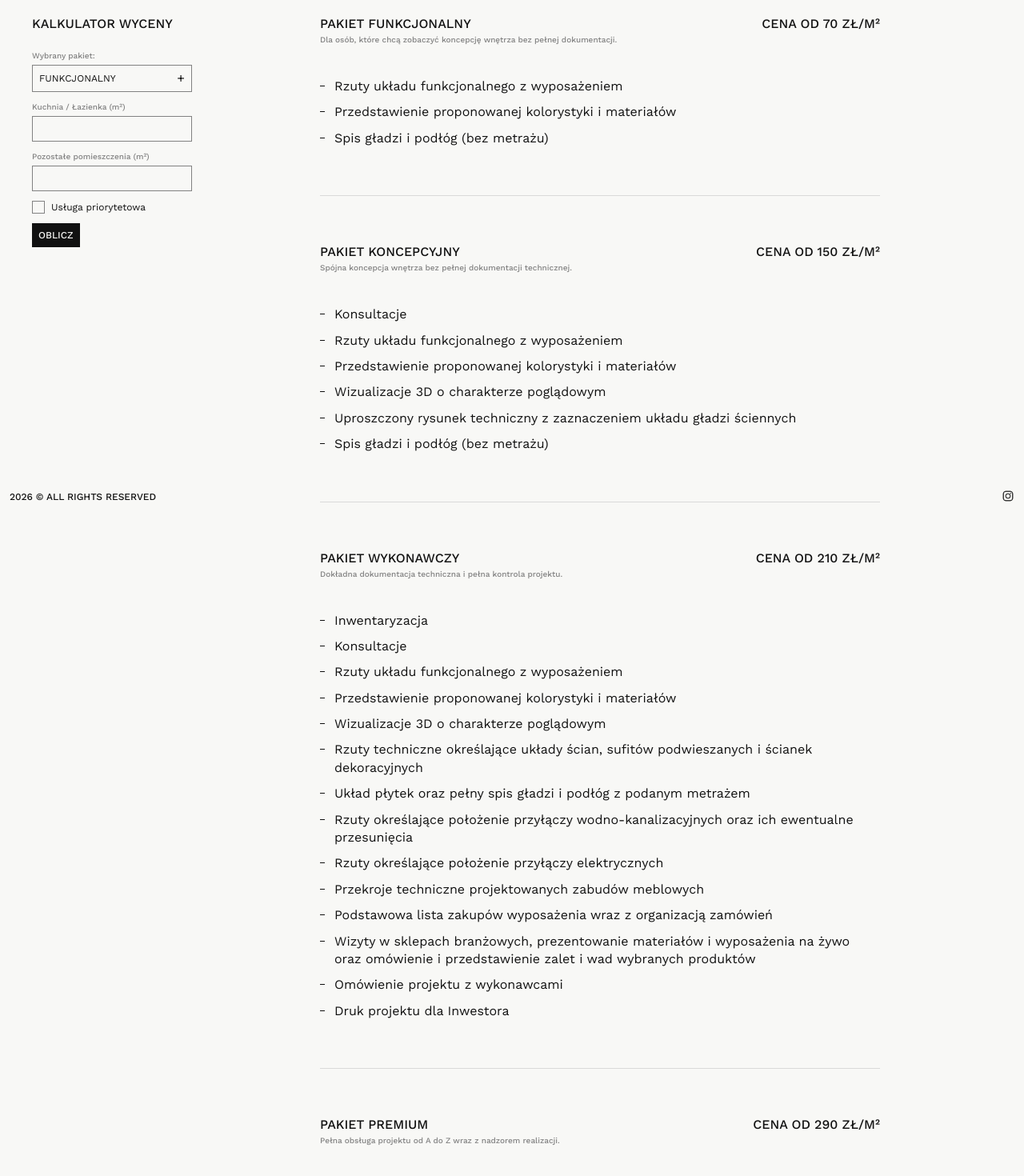
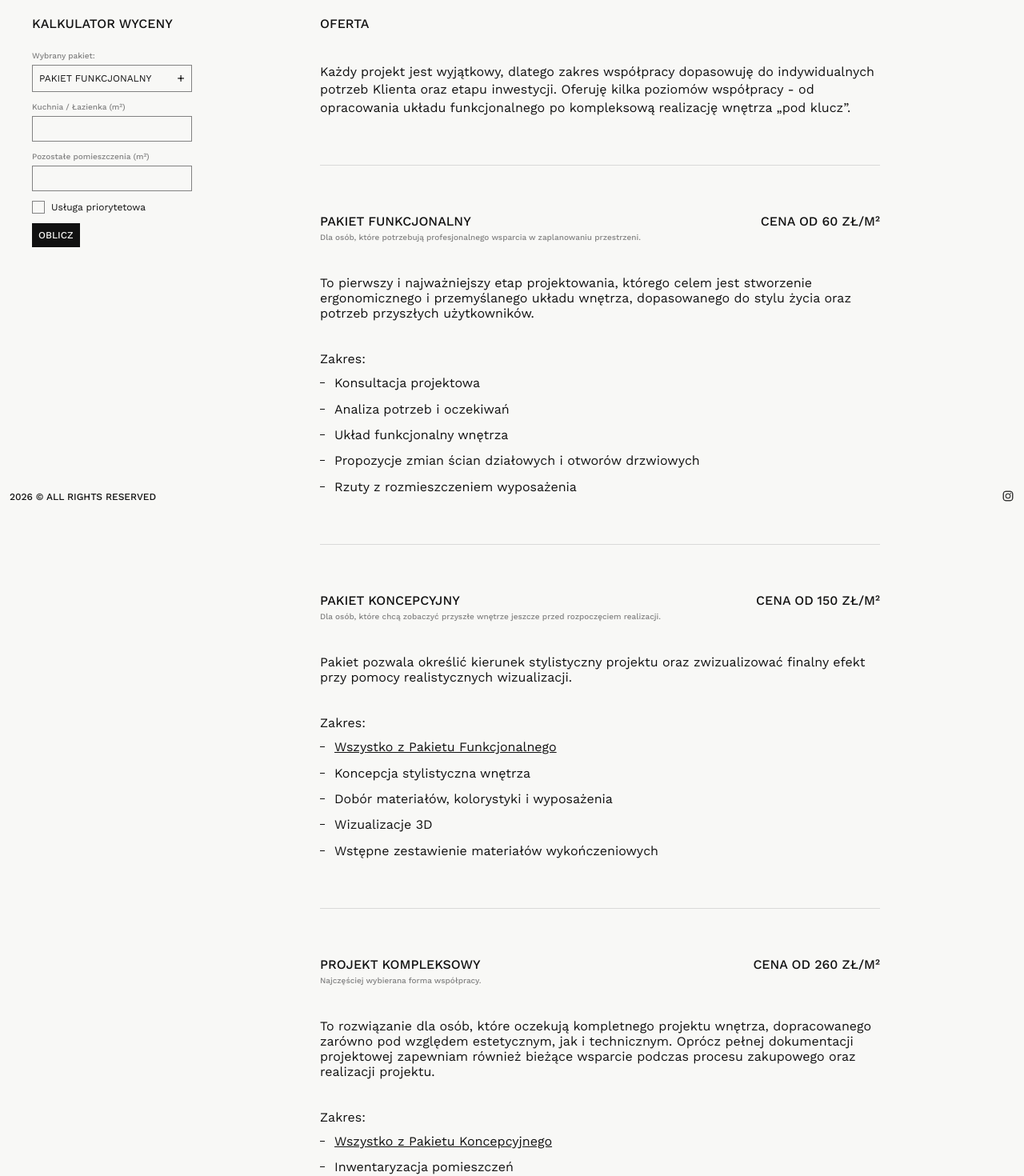
Before and after one commit to kand-studio/kand-studio-website, a React (Create React App) app: page /offer in a window 1280 px wide. Shown: the part 160-1630 px from the top of the page at 80% size. Built offline with nearby package versions, Linux system fonts and the light colour scheme.

Commit message:
update 04.07

```diff
--- a/src/TODO.html
+++ b/src/TODO.html
@@ -9,6 +9,9 @@ Animacje:
  COOKIE SITE:
 - dokończyc
 - dodać baner
+
+KONTAKT:
+- moze teraz dać lewą kolumne?
 
 Dekstop:
 - zobaczyć na monitorze czy nie zrobić breakpointu na większy font
--- a/src/pages/Contact.tsx
+++ b/src/pages/Contact.tsx
@@ -15,7 +15,7 @@ function Contact() {
               <br /><br />
               Jeżeli planują Państwo budowę, remont lub wykończenie wnętrza i poszukują kompleksowego wsparcia projektowego, zapraszam do kontaktu.
               <br /><br />
-              Chętnie odpowiem na pytania, omówię założenia projektu oraz przedstawię możliwości współpracy.
+              Chętnie poznam Państwa potrzeby i pokażę, jak wygląda cały proces — od pierwszej koncepcji aż po realizację wymarzonego wnętrza.
             </p>
 
             <div className="contact__content__description contact__content__description--info">
--- a/src/pages/Offer.tsx
+++ b/src/pages/Offer.tsx
@@ -5,6 +5,7 @@ type Offer = {
   name: string;
   priceMin: number;
   priceMax: number;
+  description?: string;
   content: {
     items: string[];
     priceText: string;
@@ -21,97 +22,97 @@ function OfferPage() {
   const offers: Offer[] = [
     {
       id: 1,
-      name: "Funkcjonalny",
-      priceMin: 70,
+      name: "Pakiet Funkcjonalny",
+      priceMin: 60,
       priceMax: 100,
+      description: "To pierwszy i najważniejszy etap projektowania, którego celem jest stworzenie ergonomicznego i przemyślanego układu wnętrza, dopasowanego do stylu życia oraz potrzeb przyszłych użytkowników.",
       content: {
         items: [
-          "Rzuty układu funkcjonalnego z wyposażeniem",
-          "Przedstawienie proponowanej kolorystyki i materiałów",
-          "Spis gładzi i podłóg (bez metrażu)",
+          "Konsultacja projektowa",
+          "Analiza potrzeb i oczekiwań",
+          "Układ funkcjonalny wnętrza",
+          "Propozycje zmian ścian działowych i otworów drzwiowych",
+          "Rzuty z rozmieszczeniem wyposażenia"
         ],
         description:
-          "Dla osób, które chcą zobaczyć koncepcję wnętrza bez pełnej dokumentacji.",
-        priceText: "Cena od 70 zł/m²",
+          "Dla osób, które potrzebują profesjonalnego wsparcia w zaplanowaniu przestrzeni.",
+        priceText: "Cena od 60 zł/m²",
       },
     },
     {
       id: 2,
-      name: "Koncepcyjny",
+      name: "Pakiet Koncepcyjny",
       priceMin: 150,
       priceMax: 200,
+      description: "Pakiet pozwala określić kierunek stylistyczny projektu oraz zwizualizować finalny efekt przy pomocy realistycznych wizualizacji.",
       content: {
         items: [
-          "Konsultacje",
-          "Rzuty układu funkcjonalnego z wyposażeniem",
-          "Przedstawienie proponowanej kolorystyki i materiałów",
-          "Wizualizacje 3D o charakterze poglądowym",
-          "Uproszczony rysunek techniczny z zaznaczeniem układu gładzi ściennych",
-          "Spis gładzi i podłóg (bez metrażu)",
+          "Koncepcja stylistyczna wnętrza",
+          "Dobór materiałów, kolorystyki i wyposażenia",
+          "Wizualizacje 3D",
+          "Wstępne zestawienie materiałów wykończeniowych",
         ],
         description:
-          "Spójna koncepcja wnętrza bez pełnej dokumentacji technicznej.",
+          "Dla osób, które chcą zobaczyć przyszłe wnętrze jeszcze przed rozpoczęciem realizacji.",
         priceText: "Cena od 150 zł/m²",
       },
     },
     {
       id: 3,
-      name: "Wykonawczy",
-      priceMin: 210,
+      name: "Projekt Kompleksowy",
+      priceMin: 260,
       priceMax: 290,
+      description: "To rozwiązanie dla osób, które oczekują kompletnego projektu wnętrza, dopracowanego zarówno pod względem estetycznym, jak i technicznym. Oprócz pełnej dokumentacji projektowej zapewniam również bieżące wsparcie podczas procesu zakupowego oraz realizacji projektu.",
       content: {
         items: [
-          "Inwentaryzacja",
-          "Konsultacje",
-          "Rzuty układu funkcjonalnego z wyposażeniem",
-          "Przedstawienie proponowanej kolorystyki i materiałów",
-          "Wizualizacje 3D o charakterze poglądowym",
-          "Rzuty techniczne określające układy ścian, sufitów podwieszanych i ścianek dekoracyjnych",
-          "Układ płytek oraz pełny spis gładzi i podłóg z podanym metrażem",
-          "Rzuty określające położenie przyłączy wodno-kanalizacyjnych oraz ich ewentualne przesunięcia",
-          "Rzuty określające położenie przyłączy elektrycznych",
-          "Przekroje techniczne projektowanych zabudów meblowych",
-          "Podstawowa lista zakupów wyposażenia wraz z organizacją zamówień",
-          "Wizyty w sklepach branżowych, prezentowanie materiałów i wyposażenia na żywo oraz omówienie i przedstawienie zalet i wad wybranych produktów",
-          "Omówienie projektu z wykonawcami",
-          "Druk projektu dla Inwestora",
+          "Inwentaryzacja pomieszczeń",
+          "Kompleksowa dokumentacja techniczna",
+          "Projekty instalacji elektrycznych i wodno-kanalizacyjnych",
+          "Projekty sufitów podwieszanych i oświetlenia",
+          "Projekty ścian dekoracyjnych oraz układów płytek",
+          "Projekty mebli wykonywanych na wymiar",
+          "Dokumentacja zakupowa",
+          "Pomoc przy wyborze materiałów i wyposażenia",
+          "Konsultacje zakupowe",
+          "Konsultacje dla wykonawców dotyczące dokumentacji projektowej",
+          "Wsparcie przy rozwiązywaniu problemów pojawiających się podczas prac wykończeniowych",
         ],
         description:
-          "Dokładna dokumentacja techniczna i pełna kontrola projektu.",
-        priceText: "Cena od 210 zł/m²",
+          "Najczęściej wybierana forma współpracy.",
+        priceText: "Cena od 260 zł/m²",
       },
     },
-    {
-      id: 4,
-      name: "Premium",
-      priceMin: 290,
-      priceMax: 370,
-      content: {
-        items: [
-          "Inwentaryzacja",
-          "Konsultacje",
-          "Rzuty układu funkcjonalnego z wyposażeniem",
-          "Przedstawienie proponowanej kolorystyki i materiałów",
-          "Wizualizacje 3D o charakterze poglądowym",
-          "Rzuty techniczne określające układy ścian, sufitów podwieszanych i ścianek dekoracyjnych",
-          "Rysunki rozwiązań szczegółowych (jeśli są konieczne) w skali 1:1",
-          "Układ płytek oraz pełny spis gładzi i podłóg z podanym metrażem",
-          "Rzuty określające położenie przyłączy wodno-kanalizacyjnych oraz ich ewentualne przesunięcia (zaznaczone również na przekrojach)",
-          "Rzuty określające położenie przyłączy elektrycznych, (elektryka zaznaczona również na przekrojach)",
-          "Przekroje techniczne wszystkich pomieszczeń, widoki projektowanych ścian oraz zabudów meblowych",
-          "Rysunki techniczne mebli, wymiarowanie mebli autorskich",
-          "Rozszerzona lista zakupów wyposażenia wraz z organizacją zamówień i dostaw oraz kontrolą ustalonego budżetu",
-          "Wizyty w sklepach branżowych, prezentowanie materiałów i wyposażenia na żywo oraz omówienie i przedstawienie zalet i wad wybranych produktów",
-          "Pełna opieka poprojektowa związana ze stałym kontaktem z wykonawcami oraz wizytami na budowie dając pełną kontrolę prac budowlano-wykończeniowych",
-          "Cotygodniowe raporty zrealizowanych prac wykończeniowych",
-          "Druk projektu dla wykonawców",
-          "Druk projektu oraz GiftBox dla Inwestora",
-        ],
-        description:
-          "Pełna obsługa projektu od A do Z wraz z nadzorem realizacji.",
-        priceText: "Cena od 290 zł/m²",
-      },
-    },
+    // {
+    //   id: 4,
+    //   name: "Projekt Kompleksowy + Opieka Projektowa",
+    //   priceMin: 310,
+    //   priceMax: 370,
+    //   content: {
+    //     items: [
+    //       "Inwentaryzacja",
+    //       "Konsultacje",
+    //       "Rzuty układu funkcjonalnego z wyposażeniem",
+    //       "Przedstawienie proponowanej kolorystyki i materiałów",
+    //       "Wizualizacje 3D o charakterze poglądowym",
+    //       "Rzuty techniczne określające układy ścian, sufitów podwieszanych i ścianek dekoracyjnych",
+    //       "Rysunki rozwiązań szczegółowych (jeśli są konieczne) w skali 1:1",
+    //       "Układ płytek oraz pełny spis gładzi i podłóg z podanym metrażem",
+    //       "Rzuty określające położenie przyłączy wodno-kanalizacyjnych oraz ich ewentualne przesunięcia (zaznaczone również na przekrojach)",
+    //       "Rzuty określające położenie przyłączy elektrycznych, (elektryka zaznaczona również na przekrojach)",
+    //       "Przekroje techniczne wszystkich pomieszczeń, widoki projektowanych ścian oraz zabudów meblowych",
+    //       "Rysunki techniczne mebli, wymiarowanie mebli autorskich",
+    //       "Rozszerzona lista zakupów wyposażenia wraz z organizacją zamówień i dostaw oraz kontrolą ustalonego budżetu",
+    //       "Wizyty w sklepach branżowych, prezentowanie materiałów i wyposażenia na żywo oraz omówienie i przedstawienie zalet i wad wybranych produktów",
+    //       "Pełna opieka poprojektowa związana ze stałym kontaktem z wykonawcami oraz wizytami na budowie dając pełną kontrolę prac budowlano-wykończeniowych",
+    //       "Cotygodniowe raporty zrealizowanych prac wykończeniowych",
+    //       "Druk projektu dla wykonawców",
+    //       "Druk projektu oraz GiftBox dla Inwestora",
+    //     ],
+    //     description:
+    //       "Pełna obsługa projektu od A do Z wraz z nadzorem realizacji.",
+    //     priceText: "Cena od 290 zł/m²",
+    //   },
+    // },
   ];
 
   const [selectedOffer, setSelectedOffer] = useState<Offer>(offers[0]);
@@ -335,11 +336,25 @@ function OfferPage() {
           </aside>
 
           <div className="offer__content__main">
+
+            <p className="offer__content__title">
+              OFERTA
+            </p>
+
+            <div className="offer__content__benefits">
+
+              <p className="offer__content__benefit">
+                Każdy projekt jest wyjątkowy, dlatego zakres współpracy dopasowuję do indywidualnych potrzeb Klienta oraz etapu inwestycji. Oferuję kilka poziomów współpracy - od opracowania układu funkcjonalnego po kompleksową realizację wnętrza „pod klucz”.
+              </p>
+            </div>
+
+            <div className="offer__divider" />
+
             {offers.map((offer) => {
               const isOpen = openOffers.includes(offer.id);
 
               return (
-                <div key={offer.id}>
+                <div key={offer.id} id={`0${offer.id}`}>
                   <button
                     className="offer__content__title-benefits offer__content__title-benefits--mobile"
                     onClick={() => {
@@ -350,7 +365,7 @@ function OfferPage() {
                       );
                     }}
                   >
-                    <span>Pakiet {offer.name}</span>
+                    <span>{offer.name}</span>
 
                     <span className="offer__content__price">
                       {offer.content.priceText}
@@ -376,7 +391,33 @@ function OfferPage() {
                       </div>
 
                       <div className="offer__content__benefits">
+
+                        <div className="offer__description">
+                          {offer.description}
+                        </div>
+
+                        <br />
+                        <br />
+
                         <div className="offer__content__benefits__list">
+                          Zakres:
+                          {offer.id === 2 &&
+                            <a href="#01" className="offer__content__benefit offer__content__benefit--link">
+                              <span className="offer__content__benefit__dot" />
+                              <span className="offer__content__benefit__text">
+                                Wszystko z Pakietu Funkcjonalnego
+                              </span>
+                            </a>
+                          }
+                          {offer.id === 3 &&
+                            <a href="#02" className="offer__content__benefit offer__content__benefit--link">
+                              <span className="offer__content__benefit__dot" />
+                              <span className="offer__content__benefit__text">
+                                Wszystko z Pakietu Koncepcyjnego
+                              </span>
+                            </a>
+                          }
+
                           {offer.content.items.map((benefit) => (
                             <div
                               className="offer__content__benefit"
@@ -398,6 +439,18 @@ function OfferPage() {
                 </div>
               );
             })}
+
+            <p className="offer__content__title">
+             Usługi dodatkowe
+            </p>
+
+            <div className="offer__content__benefits">
+              <p className="offer__content__benefit">
+                Projekt bez czekania w kolejce - do miesiąca czasu.
+              </p>
+            </div>
+
+            <div className="offer__divider" />
 
             <p className="offer__content__title">
              USŁUGA PRIORYTETOWA
--- a/src/style/_offer.scss
+++ b/src/style/_offer.scss
@@ -1,6 +1,11 @@
 .offer {
   padding-top: 100px;
-  scroll-behavior: smooth;
+  // stoping id link scroll animation above title
+
+  #\30 1,
+  #\30 2 {
+      scroll-margin-top: 60px;
+  }
 
   &__divider {
     width: 100%;
@@ -447,6 +452,10 @@
       gap: 12px;
       line-height: 1.4;
 
+      &--link {
+        color: var(--text);
+      }
+
       &__dot {
         width: 6px;
         height: 1px;
--- a/src/style/_projects.scss
+++ b/src/style/_projects.scss
@@ -63,6 +63,7 @@
             margin-top: 16px;
 
             &__title {
+                color: var(--text);
                 font-size: 16px;
                 font-weight: 500;
                 margin-bottom: 4px;
--- a/src/style/style.css
+++ b/src/style/style.css
@@ -40,6 +40,10 @@ body.dark {
   box-sizing: border-box;
 }
 
+html {
+  scroll-behavior: smooth;
+}
+
 body {
   -webkit-font-smoothing: antialiased;
   -moz-osx-font-smoothing: grayscale;
@@ -610,6 +614,7 @@ body.no-scroll {
   margin-top: 16px;
 }
 .projects__project__text__title {
+  color: var(--text);
   font-size: 16px;
   font-weight: 500;
   margin-bottom: 4px;
@@ -958,7 +963,10 @@ body.no-scroll {
 
 .offer {
   padding-top: 100px;
-  scroll-behavior: smooth;
+}
+.offer #\30 1,
+.offer #\30 2 {
+  scroll-margin-top: 60px;
 }
 .offer__divider {
   width: 100%;
@@ -1365,6 +1373,9 @@ body.no-scroll {
   align-items: flex-start;
   gap: 12px;
   line-height: 1.4;
+}
+.offer__content__benefit--link {
+  color: var(--text);
 }
 .offer__content__benefit__dot {
   width: 6px;
--- a/src/style/style.scss
+++ b/src/style/style.scss
@@ -8,6 +8,10 @@
     margin: 0;
     padding: 0;
     box-sizing: border-box;
+}
+
+html {
+  scroll-behavior: smooth;
 }
 
 body {
```
Also changed, not shown: src/pages/Work.tsx (+88 -0 lines), 1 other file (tests, documents, lock files or other folders).
